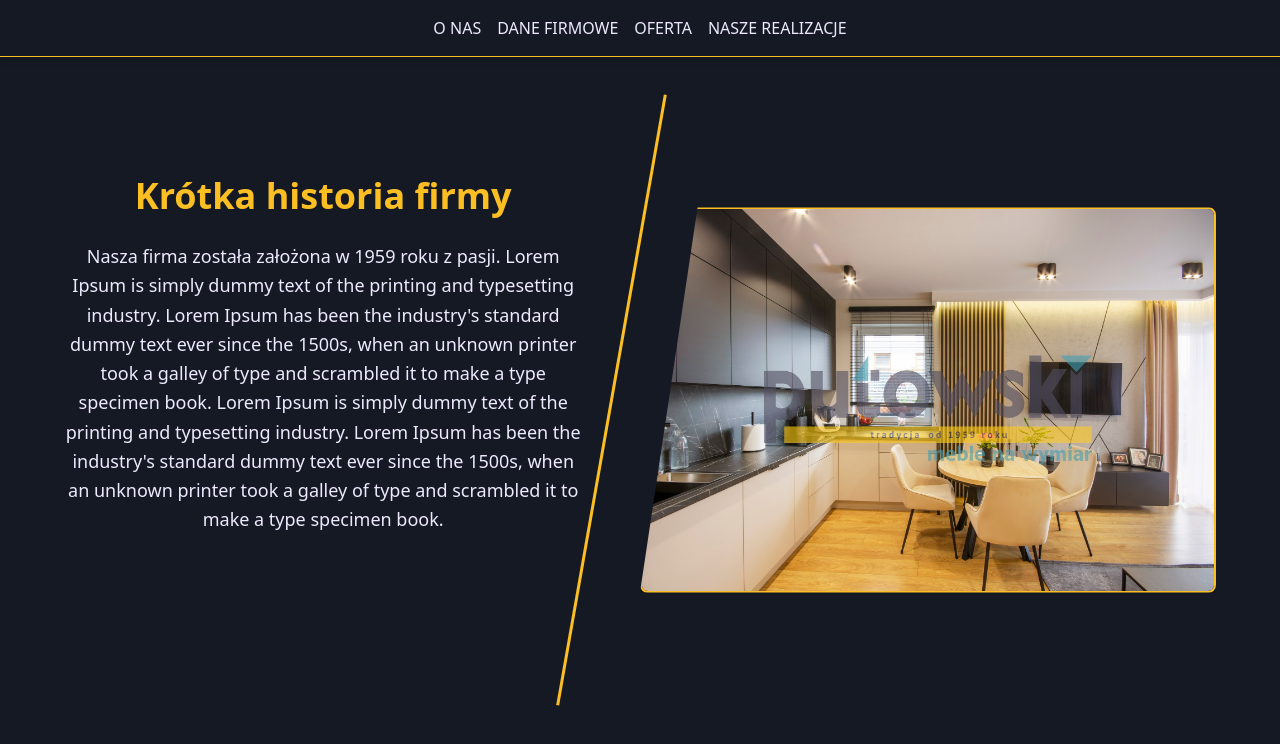
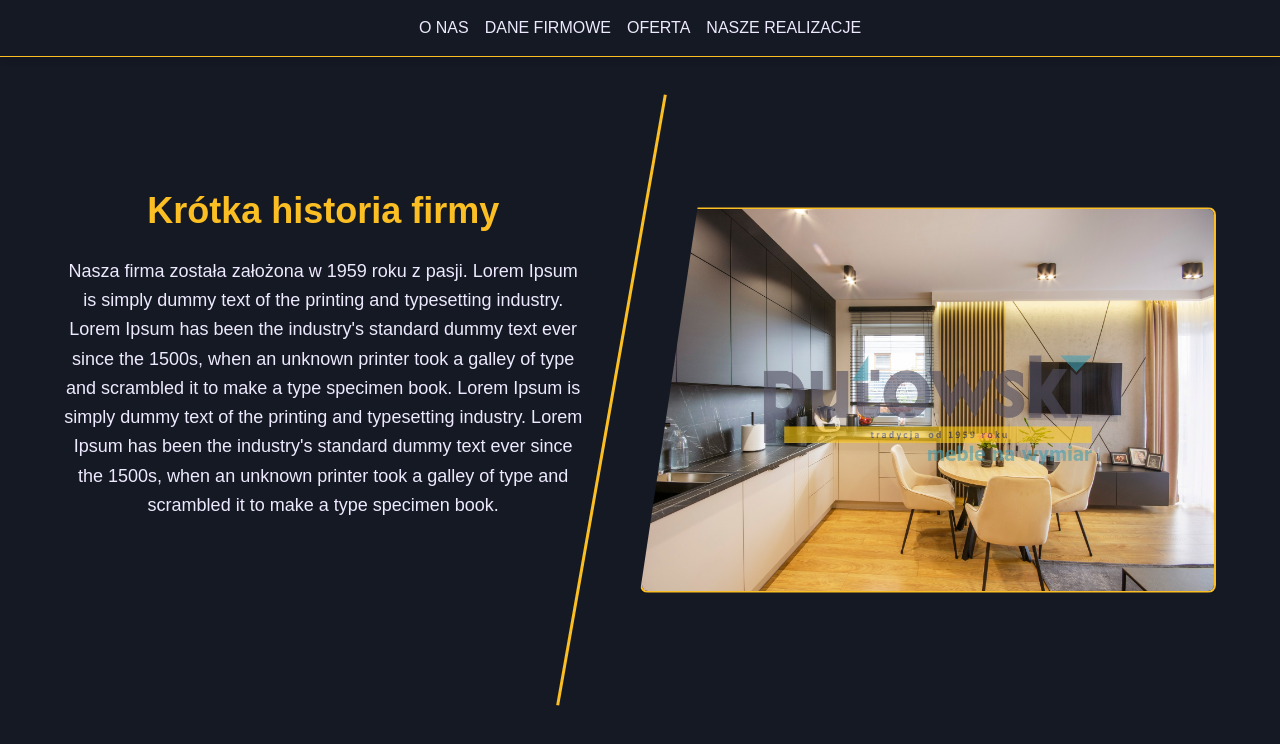
Before and after one commit to JakubPutowski/Strona, a React (Vite) app in the folder frontend/: page / in a window 1280 px wide. Shown: the top 744 px of the page. Built offline with nearby package versions, Linux system fonts and the light colour scheme.

Commit message:
added font and repaired gallery

```diff
--- a/frontend/src/index.css
+++ b/frontend/src/index.css
@@ -1,4 +1,5 @@
 @import "tailwindcss";
+@import url("https://fonts.googleapis.com/css2?family=Roboto:ital,wght@0,100..900;1,100..900&family=Winky+Sans:ital,wght@0,300..900;1,300..900&display=swap");
 
 html,
 body {
@@ -6,6 +7,7 @@
   margin: 0; /* Usuń domyślne marginesy */
   padding: 0; /* Usuń domyślne odstępy */
   background-color: #151924; /* Kolor tła */
+  font-family: "Winky Sans", sans-serif;
 }
 
 /* Dla przeglądarek opartych na WebKit (Chrome, Edge, Safari) */
```
Also changed, not shown: frontend/public/images/Gallery/przykład2.jpg (renamed from frontend/public/images/przykład2.jpg), frontend/public/images/Gallery/przykład3.jpg (renamed from frontend/public/images/przykład3.jpg).
